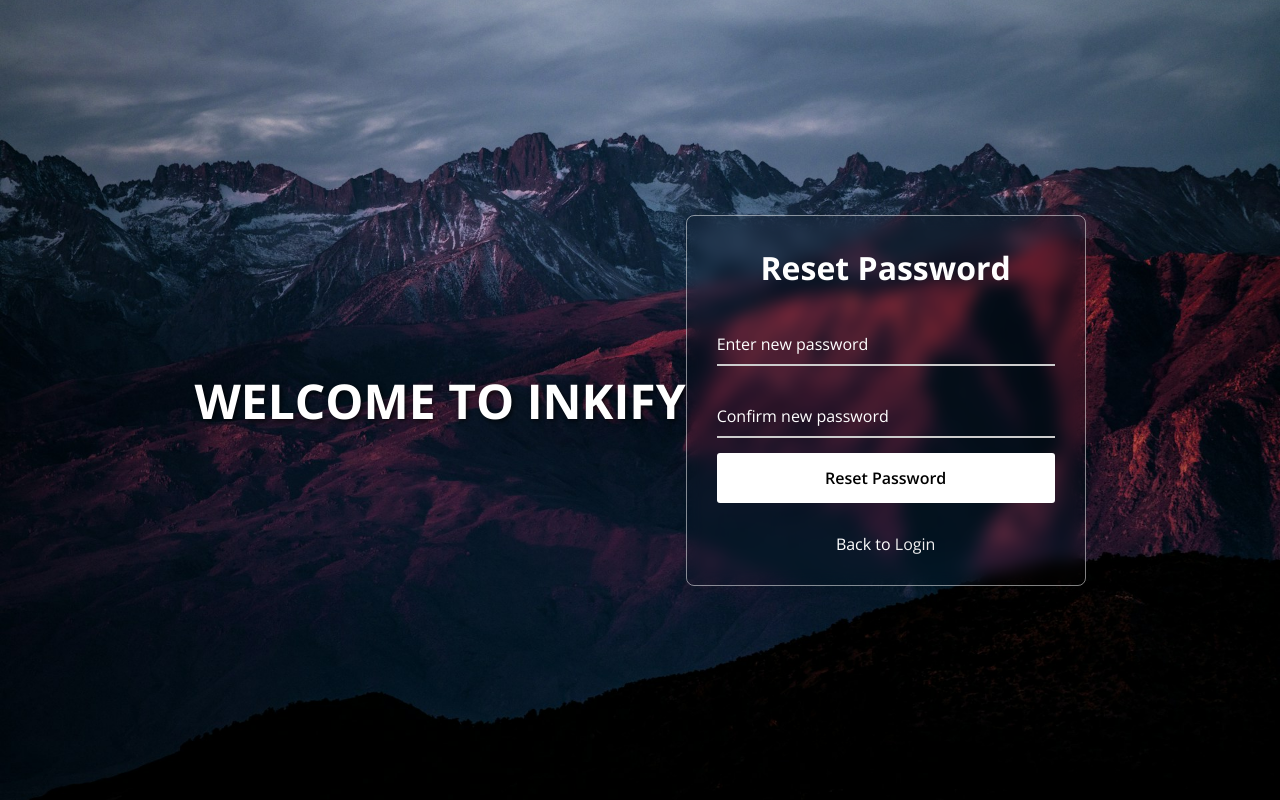
After one commit to imstrk04/Inkify, a Flask app: page /reset_password in a window 1280 px wide. The commit adds this page. Run offline with Flask 3, Linux system fonts and the light colour scheme.

Commit message:
Added Forget password

```diff
--- a/app.py
+++ b/app.py
@@ -141,6 +141,66 @@
     flash('You have been logged out.', 'success')
     return redirect(url_for('login'))
 
+@app.route('/forgot_password', methods=['GET', 'POST'])
+def forgot_password():
+    if request.method == 'POST':
+        email = request.form['email']
+        user = User.query.filter_by(email=email).first()
+
+        if user:
+            # Generate OTP
+            otp = secrets.randbelow(1000000)  # Generate a 6-digit OTP
+            session['reset_otp'] = otp
+            session['reset_user_id'] = user.user_id
+
+            # Send OTP to user's email
+            msg = Message('Inkify - Password Reset OTP', recipients=[email])
+            msg.body = f'Your OTP for password reset is: {otp}'
+            mail.send(msg)
+
+            flash('An OTP has been sent to your email. Please check your inbox.', 'info')
+            return redirect(url_for('verify_otp_for_reset'))
+        else:
+            flash('No account found with this email.', 'danger')
+            return redirect(url_for('forgot_password'))
+
+    return render_template("forgot_password.html")
+
+@app.route('/verify_otp_for_reset', methods=['GET', 'POST'])
+def verify_otp_for_reset():
+    if request.method == 'POST':
+        entered_otp = request.form['otp']
+        if int(entered_otp) == session.get('reset_otp'):
+            # OTP is valid, proceed to reset password
+            session.pop('reset_otp', None)  # Clear OTP from session
+            return redirect(url_for('reset_password'))
+        else:
+            flash('Invalid OTP. Please try again.', 'danger')
+            return redirect(url_for('verify_otp_for_reset'))
+
+    return render_template("verify_otp_for_reset.html")
+
+@app.route('/reset_password', methods=['GET', 'POST'])
+def reset_password():
+    if request.method == 'POST':
+        new_password = request.form['new_password']
+        user_id = session.get('reset_user_id')
+
+        if user_id:
+            user = User.query.get(user_id)
+            user.set_password(new_password)  # Assuming you have a method to hash the password
+            db.session.commit()
+
+            session.pop('reset_user_id', None)  # Clear user ID from session
+            flash('Your password has been reset successfully! You can now log in.', 'success')
+            return redirect(url_for('login'))
+        else:
+            flash('An error occurred. Please try again.', 'danger')
+            return redirect(url_for('forgot_password'))
+
+    return render_template("reset_password.html")
+
+
 # -------------------------- HOME PAGE --------------------------
 
 @app.route('/home', methods=['GET', 'POST'])
--- /dev/null
+++ b/static/script.js
@@ -0,0 +1,4 @@
+window.onload = function() {
+    const heading = document.querySelector('h1');
+    heading.style.left = '0';
+};
--- /dev/null
+++ b/static/styles.css
@@ -0,0 +1,128 @@
+@import url("https://fonts.googleapis.com/css2?family=Open+Sans:wght@200;300;400;500;600;700&display=swap");
+
+* {
+    margin: 0;
+    padding: 0;
+    box-sizing: border-box;
+    font-family: "Open Sans", sans-serif;
+}
+
+body {
+    display: flex;
+    align-items: center;
+    justify-content: center;
+    min-height: 100vh;
+    width: 100%;
+    padding: 0 10px;
+    position: relative;
+}
+
+body::before {
+    content: "";
+    position: absolute;
+    width: 100%;
+    height: 100%;
+    background: url("login-bg.jpg"), #000;
+    background-position: center;
+    background-size: cover;
+    z-index: -1;
+}
+
+.heading-container h1 {
+    font-size: 3rem;
+    color: #ffffff;
+    text-shadow: 2px 2px 5px rgba(0, 0, 0, 0.7);
+    position: relative;
+    left: -100%;
+    transition: left 0.5s ease;
+    text-align: center;
+}
+
+.wrapper {
+    width: 400px;
+    border-radius: 8px;
+    padding: 30px;
+    text-align: center;
+    border: 1px solid rgba(255, 255, 255, 0.5);
+    backdrop-filter: blur(8px);
+    -webkit-backdrop-filter: blur(8px);
+}
+
+form {
+    display: flex;
+    flex-direction: column;
+}
+
+h2 {
+    font-size: 2rem;
+    margin-bottom: 20px;
+    color: #fff;
+}
+
+.input-field {
+    position: relative;
+    border-bottom: 2px solid #ccc;
+    margin: 15px 0;
+}
+
+.input-field label {
+    position: absolute;
+    top: 50%;
+    left: 0;
+    transform: translateY(-50%);
+    color: #fff;
+    font-size: 16px;
+    pointer-events: none;
+    transition: 0.15s ease;
+}
+
+.input-field input {
+    width: 100%;
+    height: 40px;
+    background: transparent;
+    border: none;
+    outline: none;
+    font-size: 16px;
+    color: #fff;
+}
+
+.input-field input:focus ~ label,
+.input-field input:valid ~ label {
+    font-size: 0.8rem;
+    top: 10px;
+    transform: translateY(-120%);
+}
+
+button {
+    background: #fff;
+    color: #000;
+    font-weight: 600;
+    border: none;
+    padding: 12px 20px;
+    cursor: pointer;
+    border-radius: 3px;
+    font-size: 16px;
+    border: 2px solid transparent;
+    transition: 0.3s ease;
+}
+
+button:hover {
+    color: #fff;
+    border-color: #fff;
+    background: rgba(255, 255, 255, 0.15);
+}
+
+.register {
+    text-align: center;
+    margin-top: 30px;
+    color: #fff;
+}
+
+.wrapper a {
+    color: #efefef;
+    text-decoration: none;
+}
+
+.wrapper a:hover {
+    text-decoration: underline;
+}
--- a/templates/home.html
+++ b/templates/home.html
@@ -71,7 +71,7 @@
                     <div class="card-body text-center">
                         <i class="fas fa-file-signature fa-3x mb-3" style="color: #4ca3f2;"></i>
                         <h5 class="card-title">Handwriting to Text</h5>
-                        <p class="card-text">Transform your handwritten notes into editable text.</p>
+                        <p class="card-text">Transform your handwritten notes into text.</p>
                         <a href="{{ url_for('handwriting_to_text_route') }}" class="btn btn-primary">Try it Now</a>
                     </div>
                 </div>
--- a/templates/login.html
+++ b/templates/login.html
@@ -168,6 +168,11 @@
             <div class="register">
                 <p>Don't have an account? <a href="{{ url_for('register') }}">Register</a></p>
             </div>
+            <div class="forget">
+                <label><input type="checkbox" id="remember"> Remember me</label>
+                <a href="{{ url_for('forgot_password') }}">Forgot Password?</a>
+            </div>
+
         </form>
     </div>
 
--- /dev/null
+++ b/templates/reset_password.html
@@ -0,0 +1,32 @@
+<!DOCTYPE html>
+<html lang="en">
+<head>
+    <meta charset="UTF-8">
+    <meta name="viewport" content="width=device-width, initial-scale=1.0">
+    <title>Inkify - Reset Password</title>
+    <link rel="stylesheet" href="static/styles.css">
+</head>
+<body>
+    <div class="heading-container">
+        <h1>WELCOME TO INKIFY</h1>
+    </div>
+    <div class="wrapper">
+        <form action="/reset_password" method="POST">
+            <h2>Reset Password</h2>
+            <div class="input-field">
+                <input type="password" name="new_password" required>
+                <label>Enter new password</label>
+            </div>
+            <div class="input-field">
+                <input type="password" name="confirm_password" required>
+                <label>Confirm new password</label>
+            </div>
+            <button type="submit">Reset Password</button>
+            <div class="register">
+                <p>Back to <a href="{{ url_for('login') }}">Login</a></p>
+            </div>
+        </form>
+    </div>
+    <script src="static/script.js"></script>
+</body>
+</html>
```
Also changed, not shown: templates/forgot_password.html (added, +29 -0 lines), templates/verify_otp.html (+152 -2 lines), templates/verify_otp_for_reset.html (added, +29 -0 lines), instance/inkify.db.
